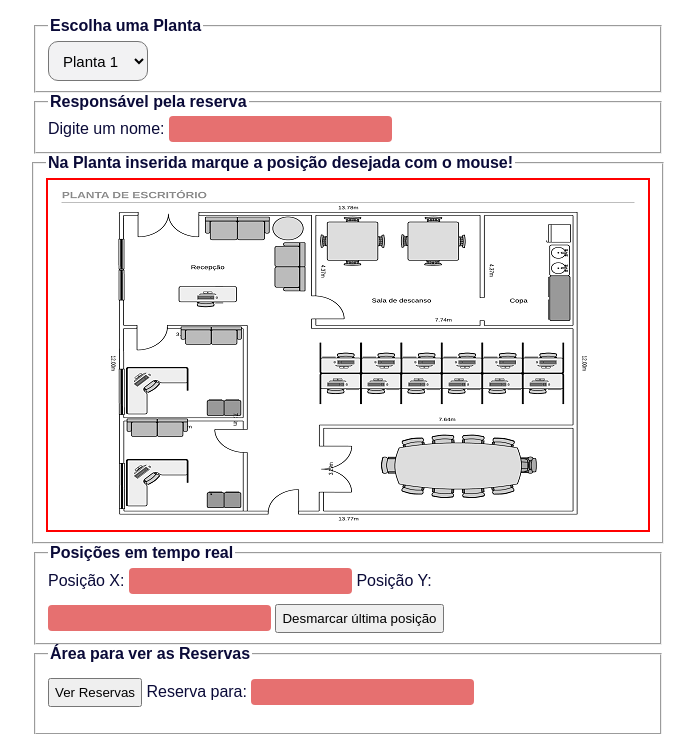
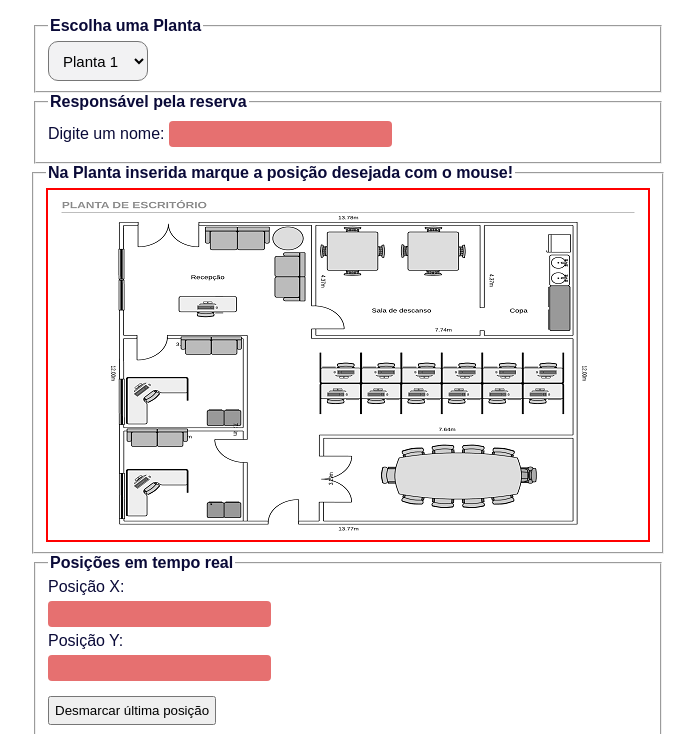
Before and after one commit to projetos-cintia/testereservas, a plain HTML site: page index.html in a window 1280 px wide. Shown: the part 64-798 px from the top of the page, without its empty margins (292-987 px from the left). Drawn offline with Linux system fonts and the light colour scheme; files whose address does not match are found by name.

Commit message:
Add files via upload

```diff
--- a/estilo.css
+++ b/estilo.css
@@ -50,6 +50,8 @@ input {
     background-color: rgb(230, 112, 112);
     border: 2px solid var(--input-border);
     border-radius: 4px;
+    margin-top: 5px;
+    margin-bottom: 5px;
   }
 
   fieldset{
--- a/index.html
+++ b/index.html
@@ -44,8 +44,8 @@
     <!-- Mostra posições enquanto marca na planta -->
     <fieldset>
         <legend><strong>Posições em tempo real</strong></legend>
-        Posição X: <input id="posX" type="text" value="">
-        Posição Y: <input id="posY" type="text" value="">
+        Posição X: <br> <input id="posX" type="text" value=""><br>
+        Posição Y: <br> <input id="posY" type="text" value=""><br>
         <button id="apaga" onclick="desmarca()">Desmarcar última posição</button>
     </fieldset>
     <!-- Fim Mostra posições enquanto marca na planta -->
@@ -53,8 +53,8 @@
     <!-- Mostra as reservas na planta com as coordenadas X e Y dentro do Canvas (com ol li) -->
     <fieldset>
         <legend><strong>Área para ver as Reservas</strong></legend>
-        <button id="ver_reservas" onclick="mostrar()">Ver Reservas</button>
-        Reserva para: <input id="dono" type="text" value="">
+        <button id="ver_reservas" onclick="mostrar()">Ver Reservas</button><br><br>
+        Reserva para:<br> <input id="dono" type="text" value=""><br>
         <p id="lugares"></p>
         <ol id="myList">
         </ol>
```
